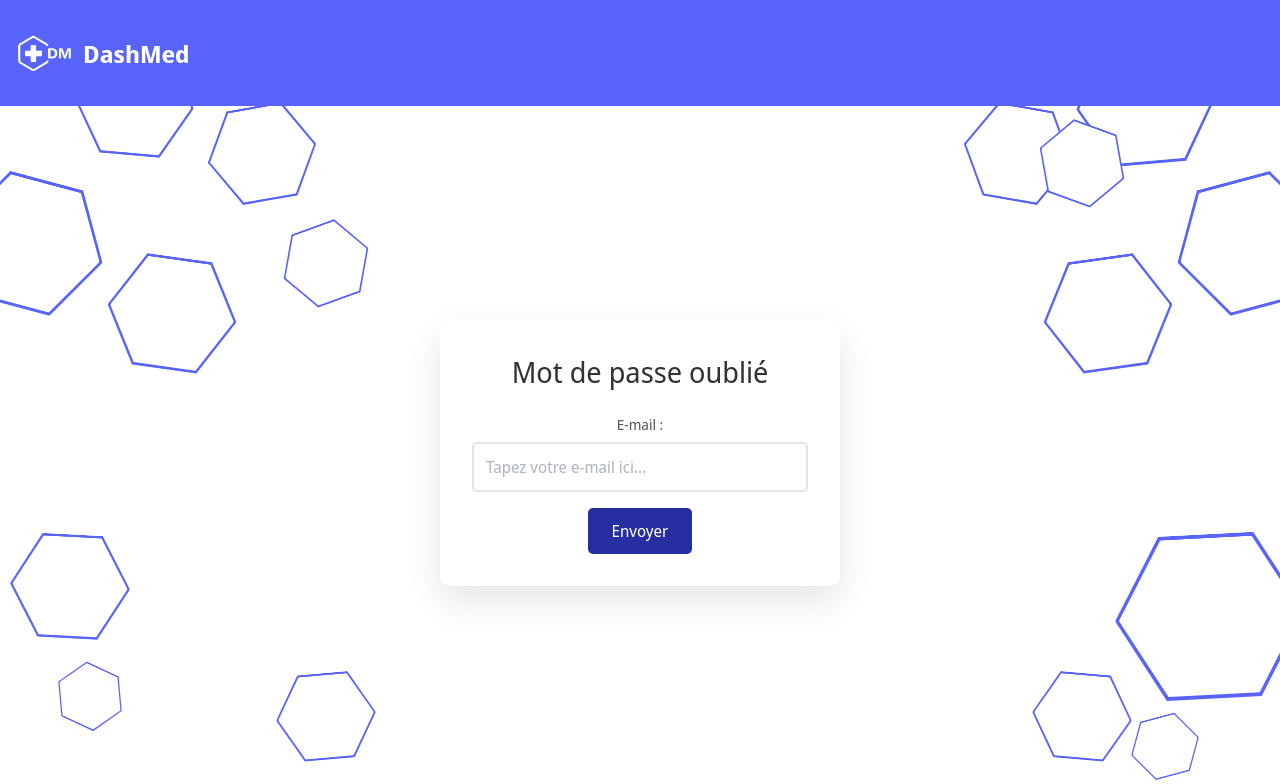
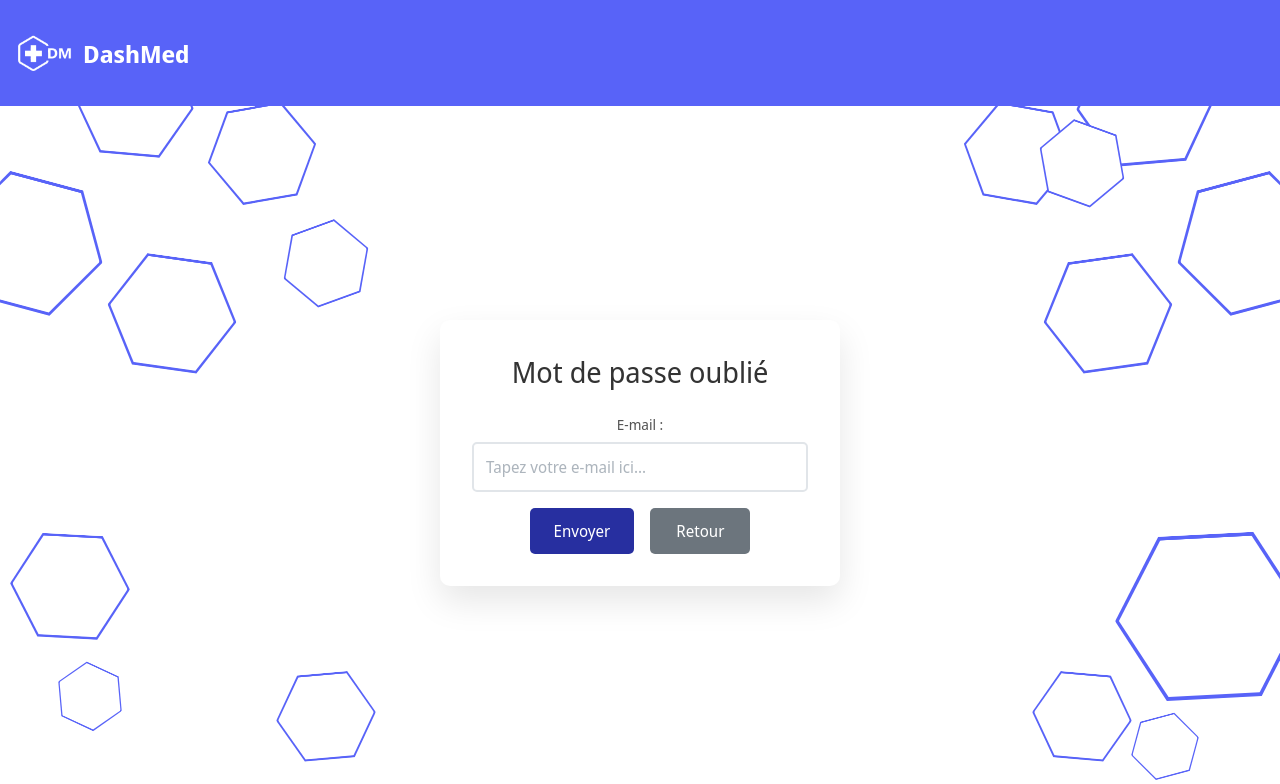
Before and after one commit to feyli/anderna, a PHP site: page /forgottenPassword.php in a window 1280 px wide. Shown: the top 784 px of the page. Run offline with PHP 8.4, Linux system fonts and the light colour scheme.

Commit message:
Add return button to forgottenPassword.php

```diff
--- a/app/Views/forgottenPassword.php
+++ b/app/Views/forgottenPassword.php
@@ -30,6 +30,7 @@
                 </div>
                 <div class="button-forgot">
                     <button type="submit" class="btn btn-primary">Envoyer</button>
+                    <a type="button" class="btn btn-secondary" href="/login">Retour</a>
                 </div>
             </form>
         </div>
--- a/public/_assets/includes/styles/styles-forgot.css
+++ b/public/_assets/includes/styles/styles-forgot.css
@@ -96,6 +96,11 @@
     transform: translateY(0);
 }
 
+.btn-secondary {
+    background: #6c757d;
+    color: white;
+}
+
 @media (max-width: 480px) {
     .login-container {
         margin: 1rem;
```
